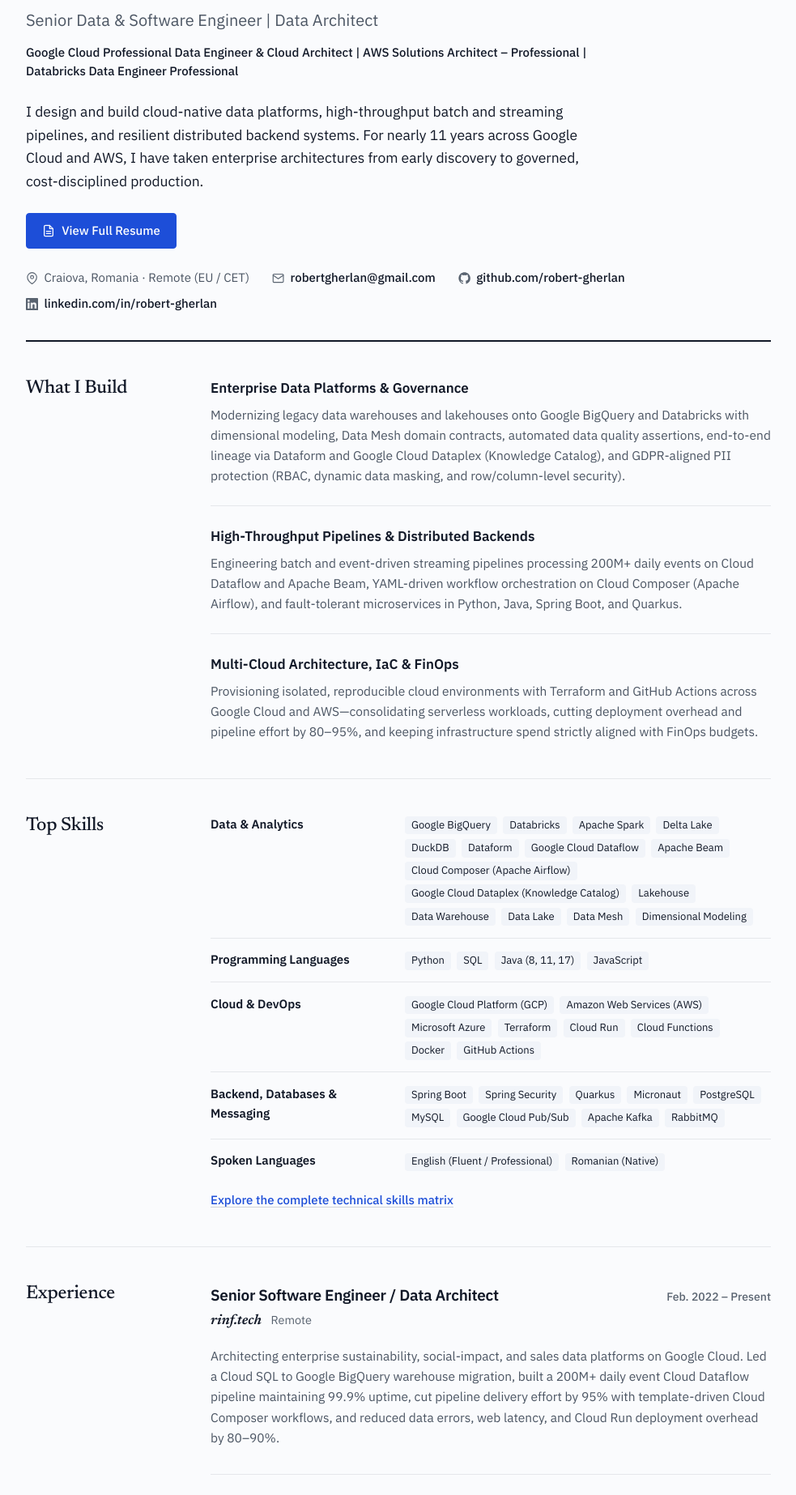
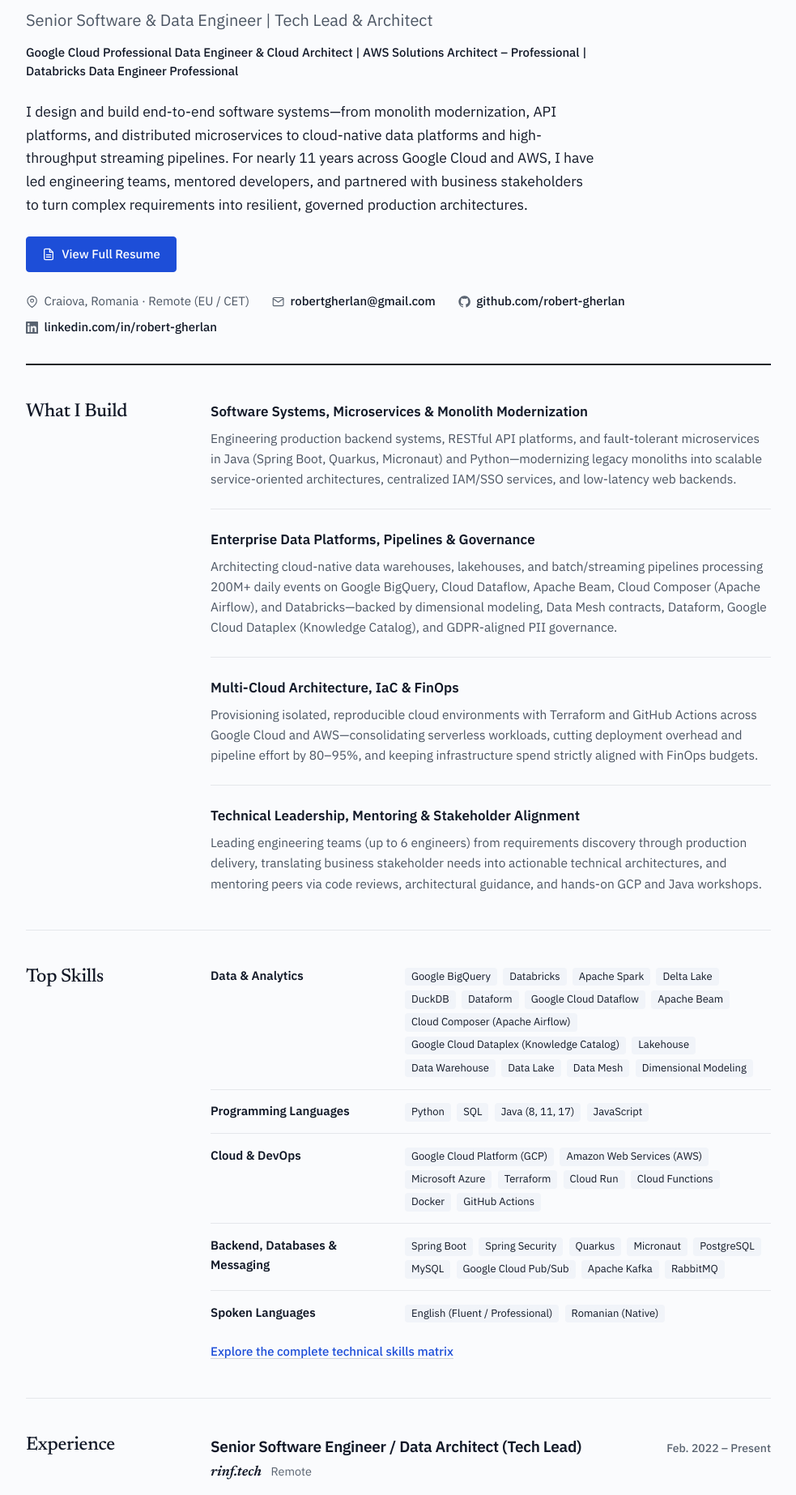
Before and after one commit to robert-gherlan/robert-gherlan.github.io, a plain HTML site: page index.html in a window 1280 px wide. Shown: the part 168-2014 px from the top of the page at 81% size, without its empty margins (148-1131 px from the left). Drawn offline with Linux system fonts and the light colour scheme.

Commit message:
Updates to the CV to include the leadership role I had.

```diff
--- a/index.html
+++ b/index.html
@@ -5,17 +5,17 @@
         <meta name="viewport" content="width=device-width, initial-scale=1, viewport-fit=cover" />
         <meta
             name="description"
-            content="Robert Gherlan - Senior Data &amp; Software Engineer and Data Architect with nearly 11 years of experience on Google Cloud Platform, AWS, and Databricks."
+            content="Robert Gherlan - Senior Software &amp; Data Engineer, Tech Lead, and Architect with nearly 11 years of experience building software systems, microservices, and cloud-native data platforms on Google Cloud and AWS."
         />
         <meta name="author" content="Robert Gherlan" />
         <meta name="color-scheme" content="light dark" />
-        <meta property="og:title" content="Robert Gherlan - Senior Data &amp; Software Engineer | Data Architect" />
+        <meta property="og:title" content="Robert Gherlan - Senior Software &amp; Data Engineer | Tech Lead &amp; Architect" />
         <meta
             property="og:description"
-            content="Nearly 11 years of experience designing and scaling cloud-native data platforms, event-driven pipelines, and resilient distributed architectures on Google Cloud, AWS, and Databricks."
+            content="Nearly 11 years of experience building distributed software systems, microservices, monolith modernizations, and cloud-native data platforms on Google Cloud, AWS, and Databricks."
         />
         <meta property="og:type" content="website" />
-        <title>Robert Gherlan - Senior Data &amp; Software Engineer | Data Architect</title>
+        <title>Robert Gherlan - Senior Software &amp; Data Engineer | Tech Lead &amp; Architect</title>
         <link rel="icon" type="image/x-icon" href="assets/img/favicon.ico" />
 
         <!-- Typography: Newsreader (Editorial Display) + IBM Plex Sans (Technical Body) -->
@@ -101,15 +101,16 @@
             <!-- Presentation Masthead -->
             <header class="masthead">
                 <h1 class="masthead-name">Robert Gherlan</h1>
-                <p class="masthead-role">Senior Data &amp; Software Engineer | Data Architect</p>
+                <p class="masthead-role">Senior Software &amp; Data Engineer | Tech Lead &amp; Architect</p>
                 <p class="masthead-credentials">
                     Google Cloud Professional Data Engineer &amp; Cloud Architect | AWS Solutions Architect &ndash; Professional |
                     Databricks Data Engineer Professional
                 </p>
                 <p class="masthead-pitch">
-                    I design and build cloud-native data platforms, high-throughput batch and streaming pipelines, and resilient
-                    distributed backend systems. For nearly 11&nbsp;years across Google Cloud and AWS, I have taken enterprise
-                    architectures from early discovery to governed, cost-disciplined production.
+                    I design and build end-to-end software systems&mdash;from monolith modernization, API platforms, and
+                    distributed microservices to cloud-native data platforms and high-throughput streaming pipelines. For nearly
+                    11&nbsp;years across Google Cloud and AWS, I have led engineering teams, mentored developers, and partnered
+                    with business stakeholders to turn complex requirements into resilient, governed production architectures.
                 </p>
 
                 <div class="cta-group">
@@ -163,21 +164,21 @@
                 <div class="section-content-col">
                     <div class="focus-list">
                         <div class="focus-item">
-                            <h3 class="focus-title">Enterprise Data Platforms &amp; Governance</h3>
+                            <h3 class="focus-title">Software Systems, Microservices &amp; Monolith Modernization</h3>
                             <p class="focus-copy">
-                                Modernizing legacy data warehouses and lakehouses onto Google BigQuery and Databricks with dimensional
-                                modeling, Data Mesh domain contracts, automated data quality assertions, end-to-end lineage via Dataform
-                                and Google Cloud Dataplex (Knowledge Catalog), and GDPR-aligned PII protection (RBAC, dynamic data
-                                masking, and row/column-level security).
+                                Engineering production backend systems, RESTful API platforms, and fault-tolerant microservices in
+                                Java (Spring Boot, Quarkus, Micronaut) and Python&mdash;modernizing legacy monoliths into scalable
+                                service-oriented architectures, centralized IAM/SSO services, and low-latency web backends.
                             </p>
                         </div>
 
                         <div class="focus-item">
-                            <h3 class="focus-title">High-Throughput Pipelines &amp; Distributed Backends</h3>
+                            <h3 class="focus-title">Enterprise Data Platforms, Pipelines &amp; Governance</h3>
                             <p class="focus-copy">
-                                Engineering batch and event-driven streaming pipelines processing 200M+&nbsp;daily events on Cloud
-                                Dataflow and Apache Beam, YAML-driven workflow orchestration on Cloud Composer (Apache Airflow), and
-                                fault-tolerant microservices in Python, Java, Spring Boot, and Quarkus.
+                                Architecting cloud-native data warehouses, lakehouses, and batch/streaming pipelines processing
+                                200M+&nbsp;daily events on Google BigQuery, Cloud Dataflow, Apache Beam, Cloud Composer (Apache Airflow),
+                                and Databricks&mdash;backed by dimensional modeling, Data Mesh contracts, Dataform, Google Cloud Dataplex
+                                (Knowledge Catalog), and GDPR-aligned PII governance.
                             </p>
                         </div>
 
@@ -187,6 +188,15 @@
                                 Provisioning isolated, reproducible cloud environments with Terraform and GitHub Actions across Google
                                 Cloud and AWS&mdash;consolidating serverless workloads, cutting deployment overhead and pipeline effort
                                 by 80&ndash;95%, and keeping infrastructure spend strictly aligned with FinOps budgets.
+                            </p>
+                        </div>
+
+                        <div class="focus-item">
+                            <h3 class="focus-title">Technical Leadership, Mentoring &amp; Stakeholder Alignment</h3>
+                            <p class="focus-copy">
+                                Leading engineering teams (up to 6&nbsp;engineers) from requirements discovery through production
+                                delivery, translating business stakeholder needs into actionable technical architectures, and mentoring
+                                peers via code reviews, architectural guidance, and hands-on GCP and Java workshops.
                             </p>
                         </div>
                     </div>
@@ -287,7 +297,7 @@
                         <article class="role-entry">
                             <div class="role-header">
                                 <div>
-                                    <h3 class="role-title">Senior Software Engineer / Data Architect</h3>
+                                    <h3 class="role-title">Senior Software Engineer / Data Architect (Tech Lead)</h3>
                                     <div class="role-org">
                                         <span class="role-company">rinf.tech</span>
                                         <span class="role-location">Remote</span>
@@ -296,10 +306,12 @@
                                 <div class="role-dates">Feb. 2022 &ndash; Present</div>
                             </div>
                             <p class="role-summary">
-                                Architecting enterprise sustainability, social-impact, and sales data platforms on Google Cloud. Led a
-                                Cloud SQL to Google BigQuery warehouse migration, built a 200M+&nbsp;daily event Cloud Dataflow pipeline
-                                maintaining 99.9%&nbsp;uptime, cut pipeline delivery effort by 95% with template-driven Cloud Composer
-                                workflows, and reduced data errors, web latency, and Cloud Run deployment overhead by 80&ndash;90%.
+                                Led a team of 6&nbsp;engineers across the Social Impact Reporting Tool and Sustainability Product,
+                                partnering directly with business stakeholders to translate requirements into governed Google Cloud
+                                architectures. Led a Cloud SQL to Google BigQuery warehouse migration, built a 200M+&nbsp;daily event
+                                Cloud Dataflow pipeline at 99.9%&nbsp;uptime, cut pipeline delivery effort by 95% with template-driven
+                                Cloud Composer workflows, and reduced data errors, web latency, and Cloud Run deployment overhead by
+                                80&ndash;90%.
                             </p>
                         </article>
 
```
Also changed, not shown: resume.html (+33 -21 lines).
